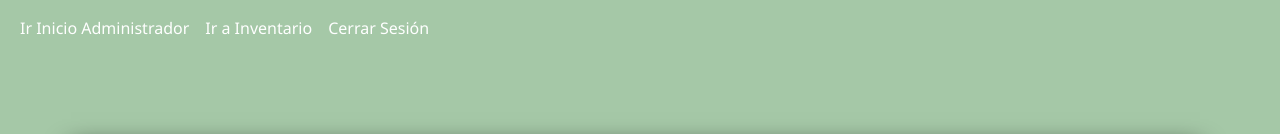
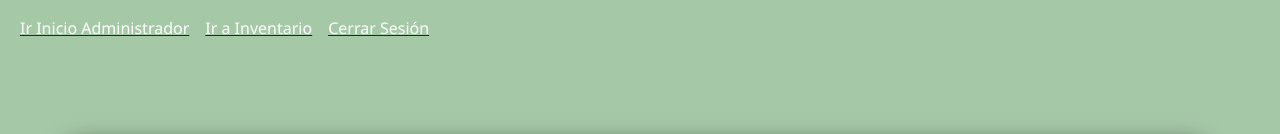
Before and after one commit to Elizavelarde/tienda_de_barrio, a plain HTML site: page crear.html in a window 1280 px wide. Shown: the top 134 px of the page. Drawn offline with nearby package versions, Linux system fonts and the light colour scheme.

Commit message:
Update estilos.css
estilos

```diff
--- a/estilos/estilos.css
+++ b/estilos/estilos.css
@@ -122,9 +122,10 @@ input{
 
 .nav2 .navbar-nav .nav-link {
     color: white;
+    /* background-color:rgb(121, 159, 123); */
 }
 
-.nav1:hover {
+.nav2:hover {
     text-decoration: underline;
 }
 
```
